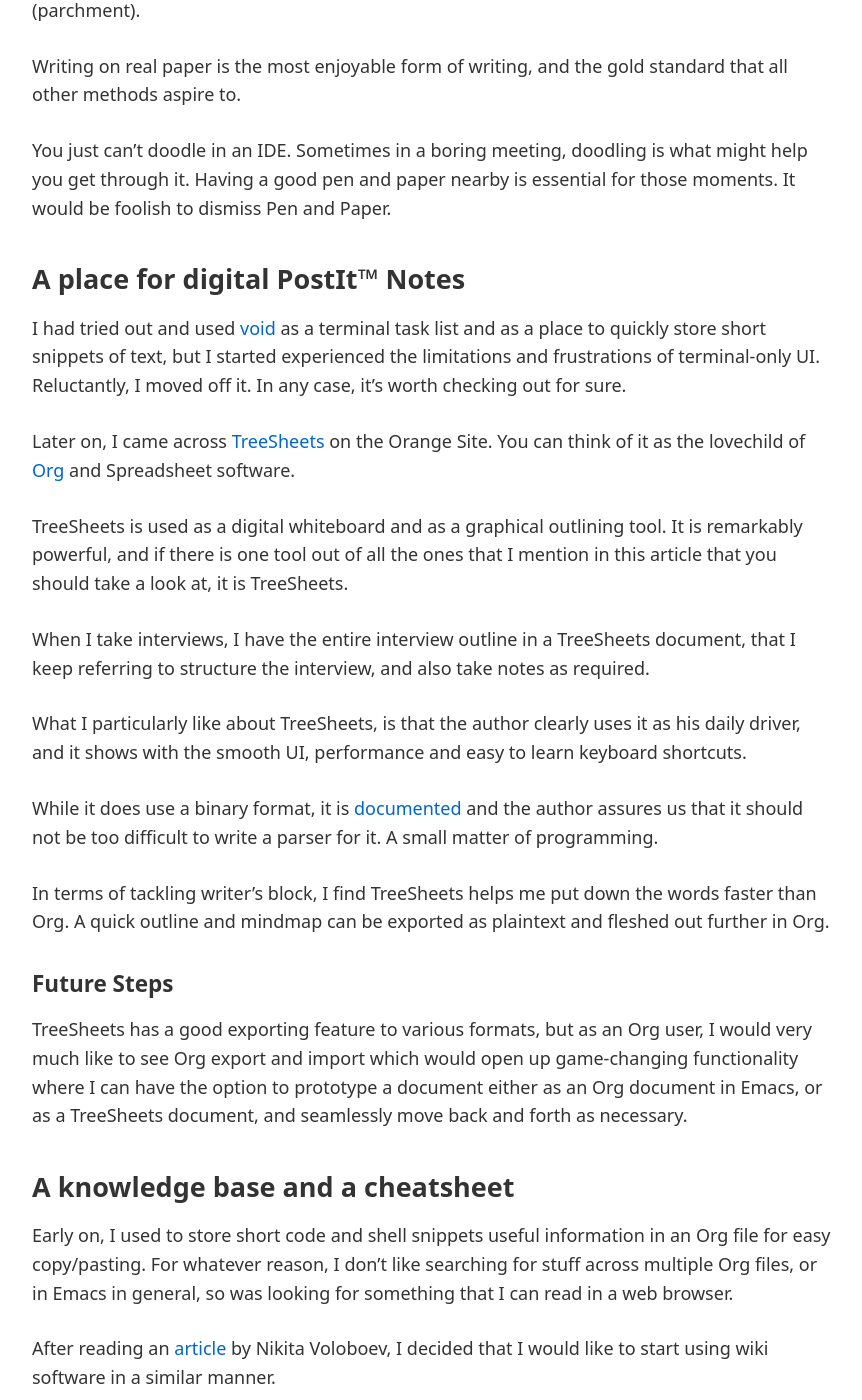
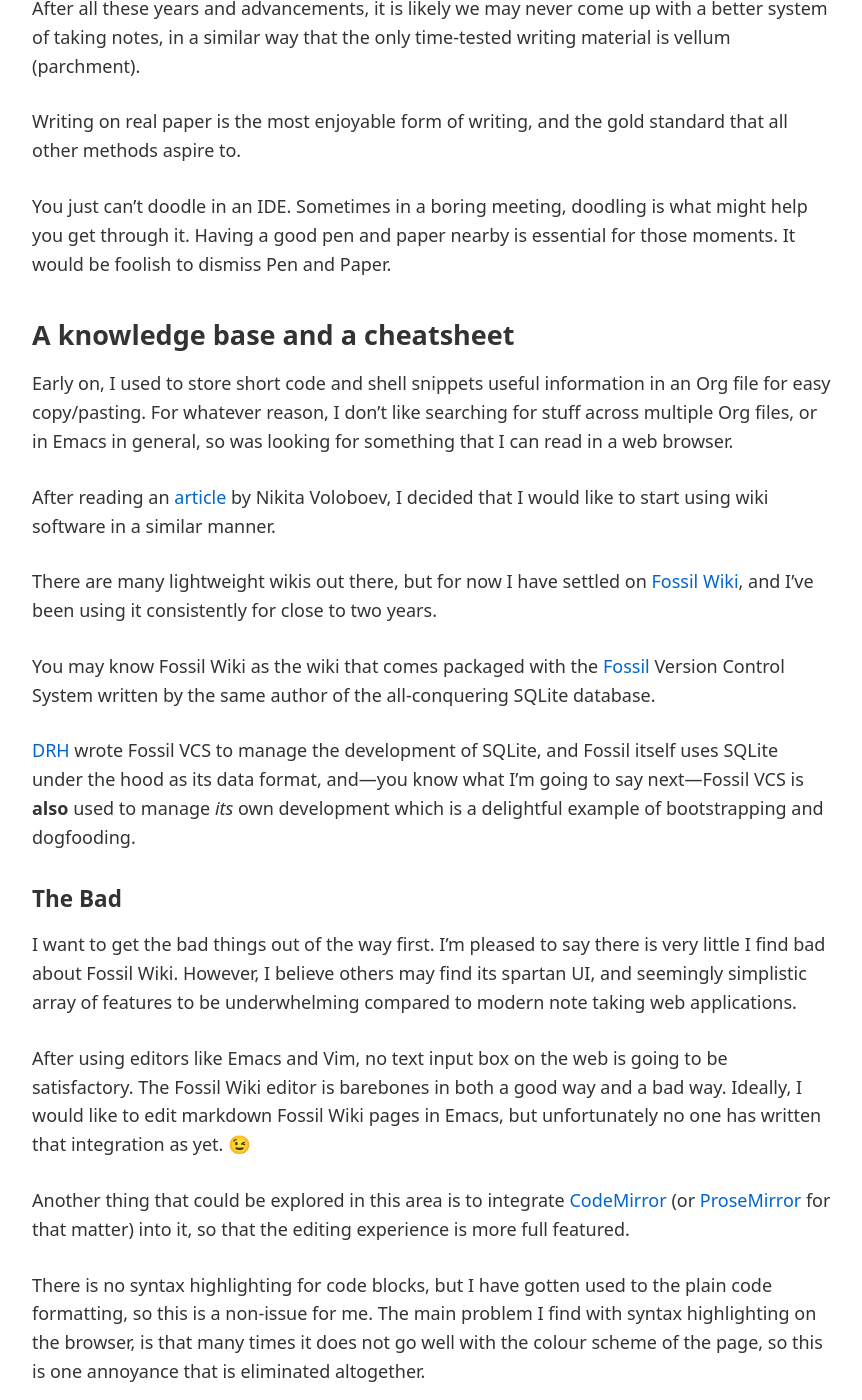
Before and after one commit to codesurfers/codesurfers.github.io, a Jekyll site: the page built from _posts/2021-10-02-personal-information-management.md, in a window 1280 px wide and 1400 px high, scrolled down 973 px. Shown: the whole window, without its empty margins (208-1070 px from the left). Built offline with Jekyll 4.4.1, drawn with Linux system fonts in a browser that asks for light colours; some of the changed text lies outside the part shown.

Commit message:
Update PIM article

```diff
--- a/_posts/2021-10-02-personal-information-management.md
+++ b/_posts/2021-10-02-personal-information-management.md
@@ -46,50 +47,6 @@
 doodling is what might help you get through it. Having a good pen and
 paper nearby is essential for those moments. It would be foolish to
 dismiss Pen and Paper.
-
-
-## A place for digital PostIt™ Notes
-
-I had tried out and used [void](https://github.com/void-rs/void) as a
-terminal task list and as a place to quickly store short snippets of
-text, but I started experienced the limitations and frustrations of
-terminal-only UI. Reluctantly, I moved off it. In any case, it's worth
-checking out for sure.
-
-Later on, I came across [TreeSheets](https://strlen.com/treesheets/)
-on the Orange Site. You can think of it as the lovechild of
-[Org](https://orgmode.org/) and Spreadsheet software.
-
-TreeSheets is used as a digital whiteboard and as a graphical
-outlining tool. It is remarkably powerful, and if there is one tool
-out of all the ones that I mention in this article that you should
-take a look at, it is TreeSheets.
-
-When I take interviews, I have the entire interview outline in a
-TreeSheets document, that I keep referring to structure the interview,
-and also take notes as required.
-
-What I particularly like about TreeSheets, is that the author clearly
-uses it as his daily driver, and it shows with the smooth UI,
-performance and easy to learn keyboard shortcuts.
-
-While it does use a binary format, it is
-[documented](https://github.com/aardappel/treesheets/blob/master/TS/docs/file_format_spec.txt)
-and the author assures us that it should not be too difficult to write
-a parser for it. A small matter of programming.
-
-In terms of tackling writer's block, I find TreeSheets helps me put
-down the words faster than Org. A quick outline and mindmap can be
-exported as plaintext and fleshed out further in Org.
-
-### Future Steps
-
-TreeSheets has a good exporting feature to various formats, but as an
-Org user, I would very much like to see Org export and import which
-would open up game-changing functionality where I can have the option
-to prototype a document either as an Org document in Emacs, or as a
-TreeSheets document, and seamlessly move back and forth as necessary.
-
 
 ## A knowledge base and a cheatsheet
 
```
Also changed, not shown: other parts of _posts/2021-10-02-personal-information-management.md (+1 -0 lines).
